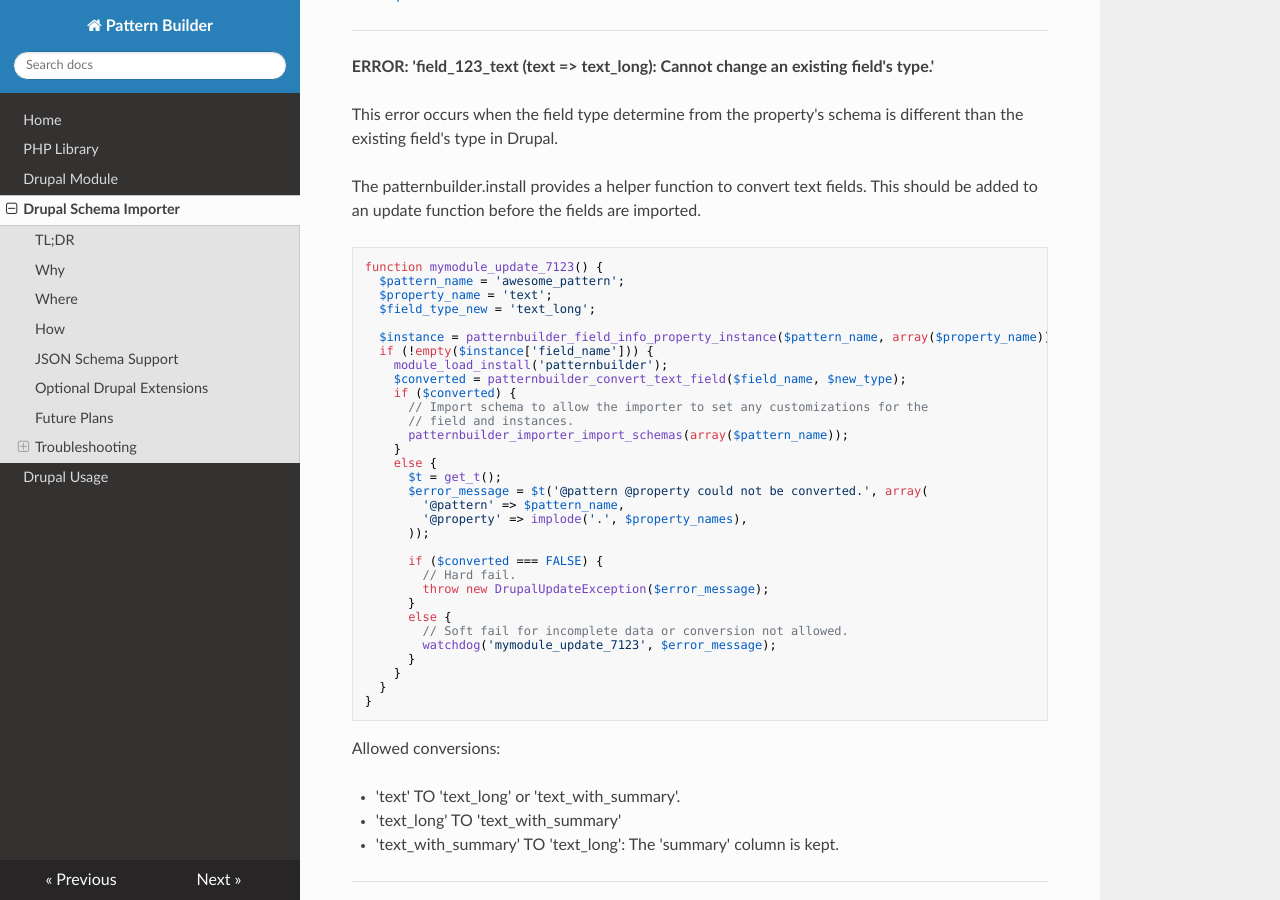
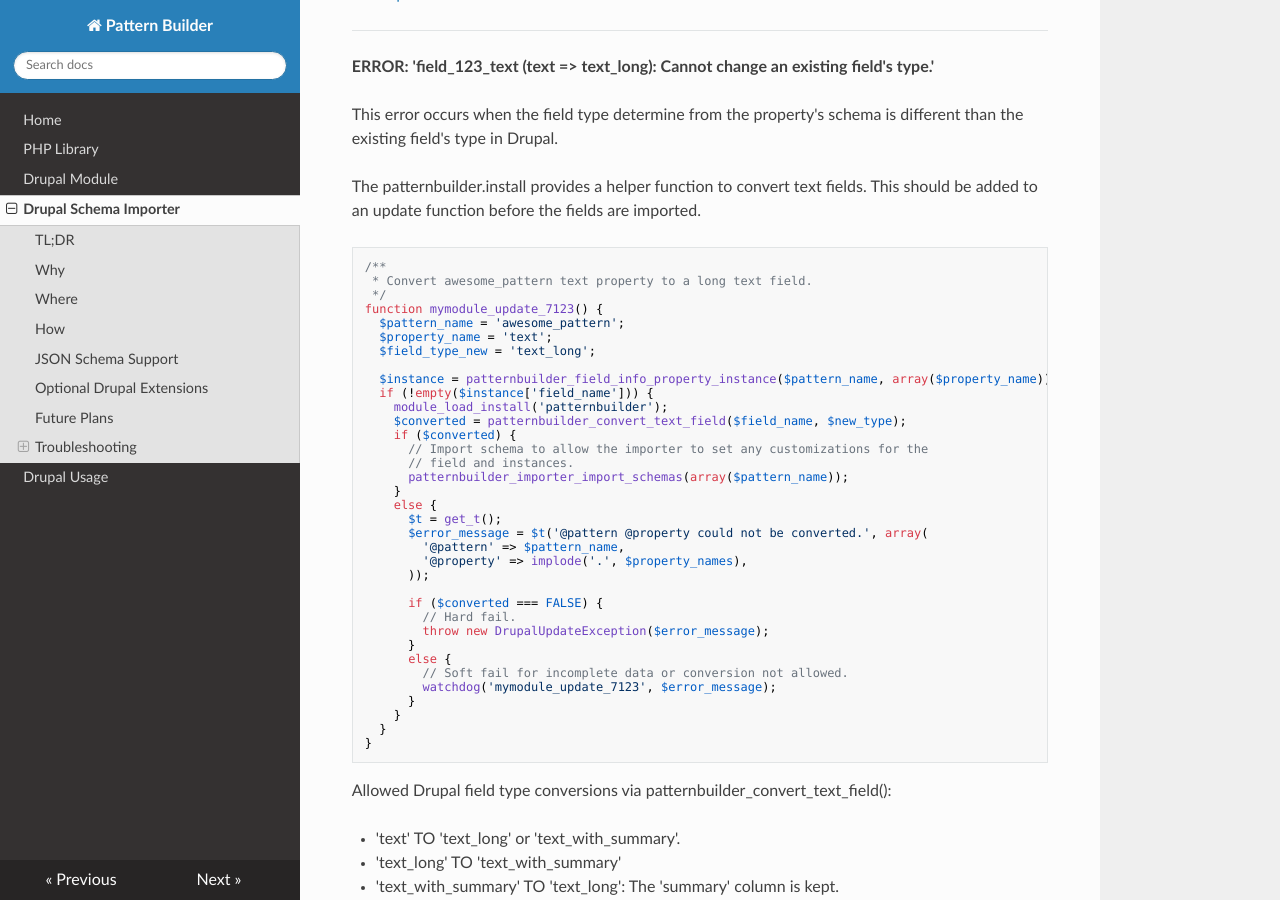
Before and after one commit to PatternBuilder/patternbuilder.github.io, an MkDocs documentation site: the page built from docs/pattern_builder_importer.md, in a window 1280 px wide and 900 px high, scrolled down 7165 px. Built offline with MkDocs 1.6.1, drawn with Linux system fonts in a browser that asks for light colours; nearby versions of some CDN libraries; old or Windows-style settings are respelled for this version of MkDocs.

Commit message:
updated field type conversion example

````diff
--- a/docs/pattern_builder_importer.md
+++ b/docs/pattern_builder_importer.md
@@ -297,6 +297,9 @@ This error occurs when the field type determine from the property's schema is di
 The patternbuilder.install provides a helper function to convert text fields.  This should be added to an update function before the fields are imported.
 
 ```php
+/**
+ * Convert awesome_pattern text property to a long text field.
+ */
 function mymodule_update_7123() {
   $pattern_name = 'awesome_pattern';
   $property_name = 'text';
@@ -331,7 +334,7 @@ function mymodule_update_7123() {
 }
 ```
 
-Allowed conversions:
+Allowed Drupal field type conversions via patternbuilder_convert_text_field():
 
 - 'text' TO 'text_long' or 'text_with_summary'.
 - 'text_long' TO 'text_with_summary'
````
